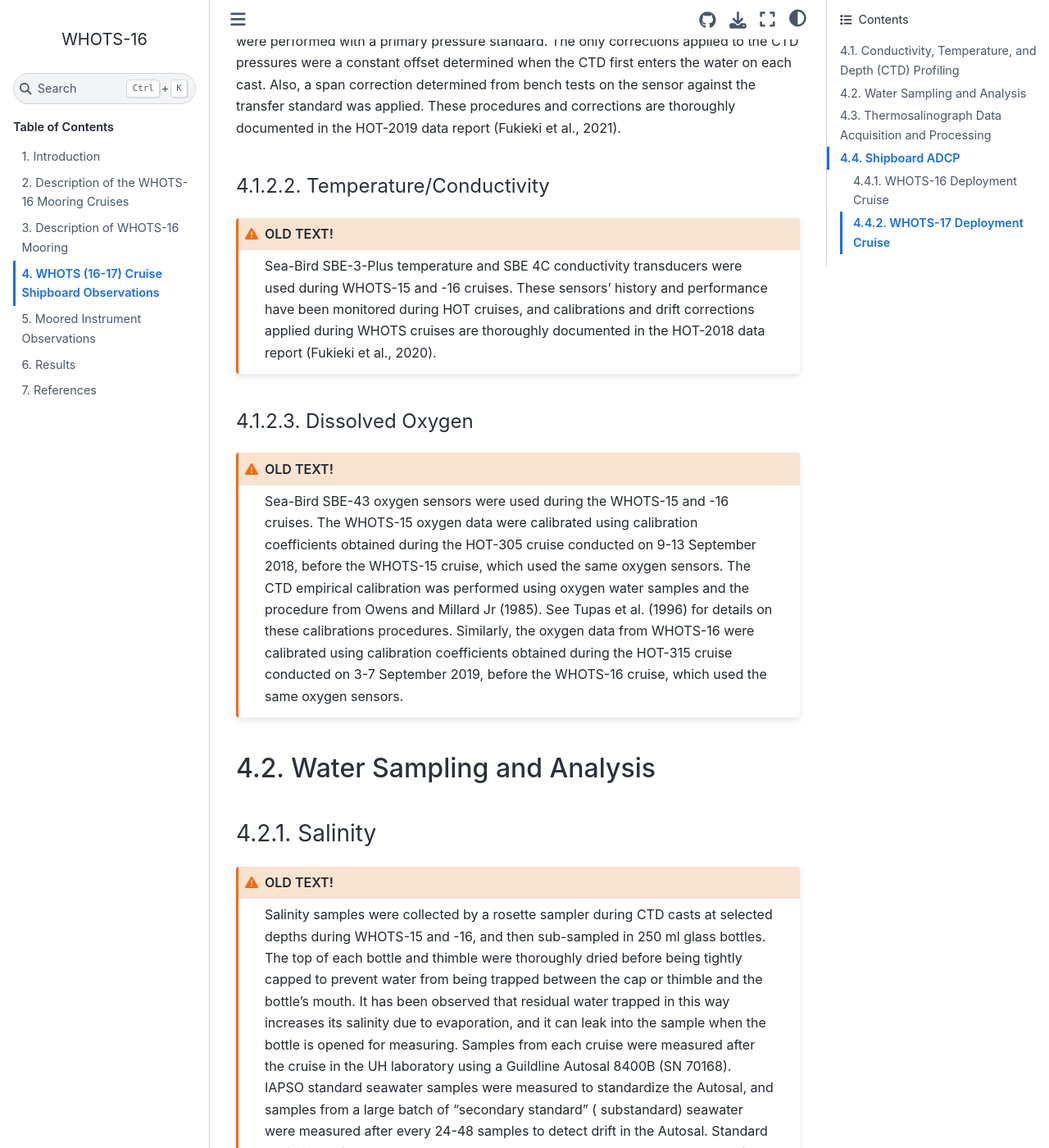
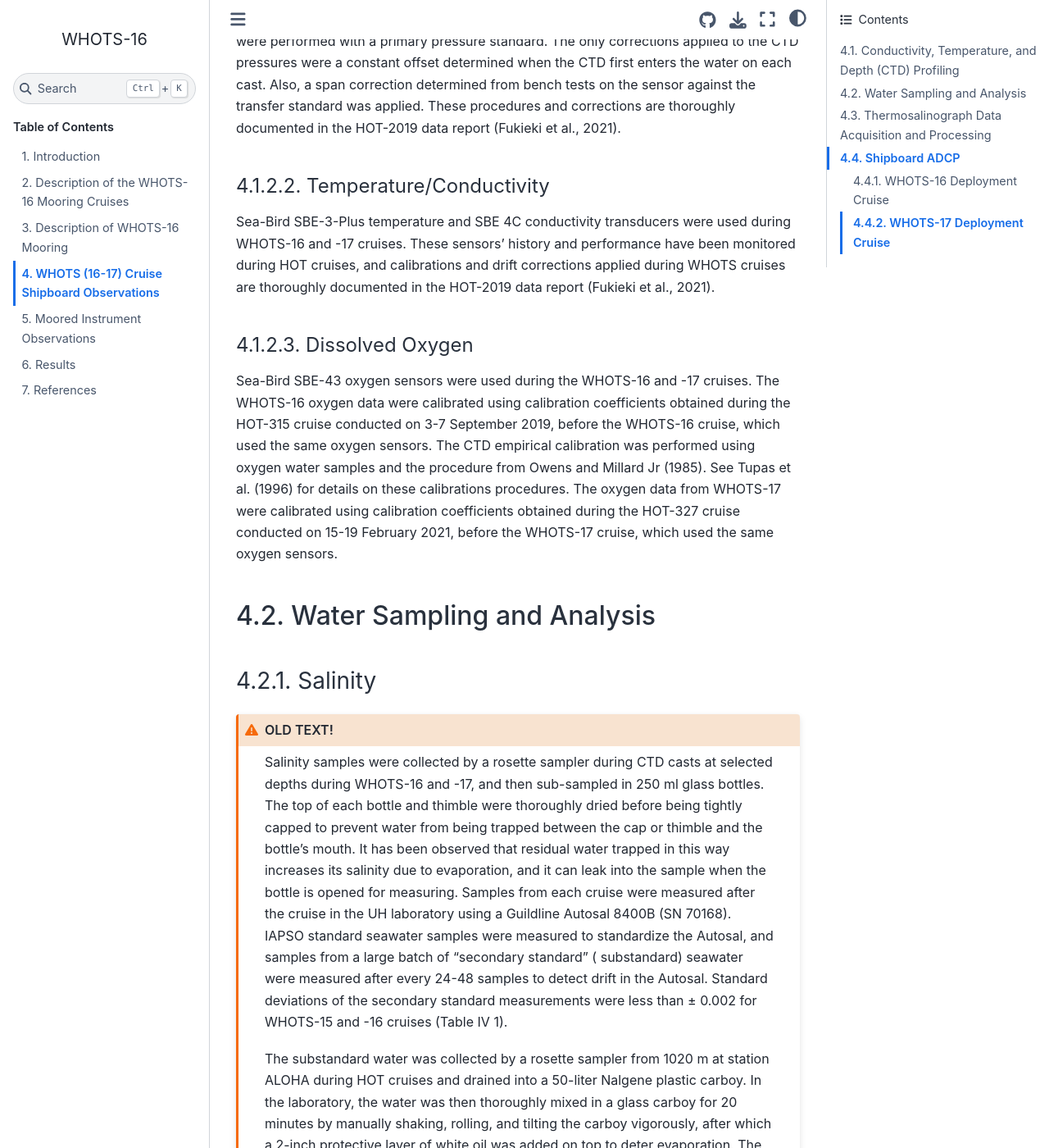
Before and after one commit to hot-dogs/whots16-data-report, a Sphinx documentation site: the page built from docs/source/4_section.md, in a window 1280 px wide and 1400 px high, scrolled down 1992 px. Shown: the whole window at 82% size. Built offline with Sphinx 7.4.7 and the Sphinx Book theme 1.1.4, drawn with Linux system fonts in a browser that asks for light colours; some of the changed text lies outside the part shown.

Commit message:
Update 4_section.md

`````diff
--- a/docs/source/4_section.md
+++ b/docs/source/4_section.md
@@ -85,30 +85,24 @@ et al., 2021).
 
 #### Temperature/Conductivity
 
-````{admonition} OLD TEXT!
-:class: warning
 Sea-Bird SBE-3-Plus temperature and SBE 4C conductivity transducers were used
-during WHOTS-15 and -16 cruises. These sensors' history and performance have
+during WHOTS-16 and -17 cruises. These sensors' history and performance have
 been monitored during HOT cruises, and calibrations and drift corrections
-applied during WHOTS cruises are thoroughly documented in the HOT-2018 data
-report (Fukieki et al., 2020).
-````
+applied during WHOTS cruises are thoroughly documented in the HOT-2019 data
+report (Fukieki et al., 2021).
 
 #### Dissolved Oxygen
 
-````{admonition} OLD TEXT!
-:class: warning
-Sea-Bird SBE-43 oxygen sensors were used during the WHOTS-15 and -16 cruises.
-The WHOTS-15 oxygen data were calibrated using calibration coefficients
-obtained during the HOT-305 cruise conducted on 9-13 September 2018, before the
-WHOTS-15 cruise, which used the same oxygen sensors. The CTD empirical
+Sea-Bird SBE-43 oxygen sensors were used during the WHOTS-16 and -17 cruises.
+The WHOTS-16 oxygen data were calibrated using calibration coefficients
+obtained during the HOT-315 cruise conducted on 3-7 September 2019, before the
+WHOTS-16 cruise, which used the same oxygen sensors. The CTD empirical
 calibration was performed using oxygen water samples and the procedure from
 Owens and Millard Jr (1985). See Tupas et al. (1996) for details on these
-calibrations procedures. Similarly, the oxygen data from WHOTS-16 were
-calibrated using calibration coefficients obtained during the HOT-315 cruise
-conducted on 3-7 September 2019, before the WHOTS-16 cruise, which used the
+calibrations procedures. The oxygen data from WHOTS-17 were
+calibrated using calibration coefficients obtained during the HOT-327 cruise
+conducted on 15-19 February 2021, before the WHOTS-17 cruise, which used the
 same oxygen sensors.
-````
 
 ## Water Sampling and Analysis
 
@@ -117,7 +111,7 @@ same oxygen sensors.
 ````{admonition} OLD TEXT!
 :class: warning
 Salinity samples were collected by a rosette sampler during CTD casts at
-selected depths during WHOTS-15 and -16, and then sub-sampled in 250 ml glass
+selected depths during WHOTS-16 and -17, and then sub-sampled in 250 ml glass
 bottles. The top of each bottle and thimble were thoroughly dried before being
 tightly capped to prevent water from being trapped between the cap or thimble
 and the bottle’s mouth. It has been observed that residual water trapped in
`````
